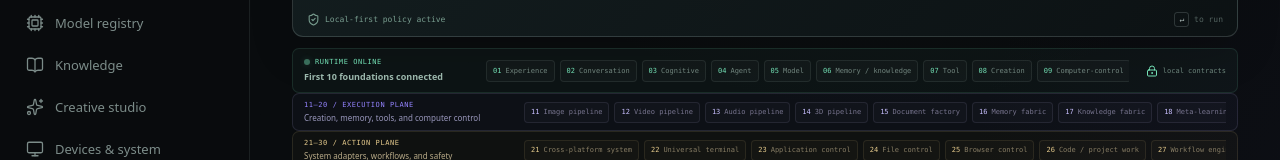
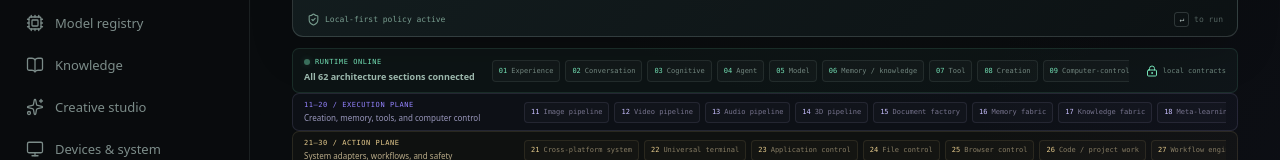
Before and after one commit to rajaram-2005/Aetheris-, a React (Vite) app: page / in a window 1280 px wide. Shown: the part 302-462 px from the top of the page. Built offline with nearby package versions, Linux system fonts and the light colour scheme.

Commit message:
Wire Aetheris control and execution planes together
Co-authored-by: arena-agent <297053741+arena-agent@users.noreply.github.com>

```diff
--- a/src/main.jsx
+++ b/src/main.jsx
@@ -387,11 +387,12 @@ function QuickAction({ action, onClick }) {
   return <button className="quick-action" onClick={() => onClick(action.prompt)}><Icon size={15} /><span>{action.label}</span><Plus size={13} className="quick-plus" /></button>
 }
 
-function FoundationStrip({ runtimeSnapshot }) {
+function FoundationStrip({ runtimeSnapshot, runtimeHealth }) {
   const foundations = runtimeSnapshot?.planes?.slice(0, 10) || []
+  const healthy = runtimeHealth?.status === 'healthy'
   return (
     <div className="foundation-strip">
-      <div className="foundation-copy"><span className="foundation-live"><StatusDot tone="mint" pulse /> RUNTIME ONLINE</span><strong>First 10 foundations connected</strong></div>
+      <div className="foundation-copy"><span className="foundation-live"><StatusDot tone={healthy ? 'mint' : 'gold'} pulse /> {healthy ? 'RUNTIME ONLINE' : 'RUNTIME CHECK'}</span><strong>{healthy ? 'All 62 architecture sections connected' : 'Runtime health requires review'}</strong></div>
       <div className="foundation-pills">{foundations.map((plane) => <span key={plane.id} title={plane.role}><b>{plane.number}</b>{plane.name.replace(' plane', '')}</span>)}</div>
       <span className="foundation-mode"><LockKeyhole size={12} /> local contracts</span>
     </div>
@@ -552,7 +553,7 @@ function runtimeTaskToRow(task) {
   }
 }
 
-function Dashboard({ command, setCommand, runCommand, setActiveView, tasks, onSelectTask, runtimeSnapshot }) {
+function Dashboard({ command, setCommand, runCommand, setActiveView, tasks, onSelectTask, runtimeSnapshot, runtimeHealth }) {
   const [activityItems, setActivityItems] = useState(INITIAL_ACTIVITY)
   const handleSubmit = () => {
     const text = command.trim()
@@ -573,7 +574,7 @@ function Dashboard({ command, setCommand, runCommand, setActiveView, tasks, onSe
       />
 
       <CommandComposer value={command} setValue={setCommand} onSubmit={handleSubmit} onQuickAction={handleQuickAction} large />
-      <FoundationStrip runtimeSnapshot={runtimeSnapshot} />
+      <FoundationStrip runtimeSnapshot={runtimeSnapshot} runtimeHealth={runtimeHealth} />
       <ArchitecturePhaseStrip runtimeSnapshot={runtimeSnapshot} />
       <ControlPhaseStrip runtimeSnapshot={runtimeSnapshot} />
       <ModePhaseStrip runtimeSnapshot={runtimeSnapshot} />
@@ -760,11 +761,13 @@ function App() {
   const [tasks, setTasks] = useState(INITIAL_TASKS)
   const [selectedTask, setSelectedTask] = useState(null)
   const [runtimeSnapshot, setRuntimeSnapshot] = useState(() => runtime.snapshot())
+  const [runtimeHealth, setRuntimeHealth] = useState(() => runtime.health())
   const [toast, setToast] = useState(null)
 
   useEffect(() => {
     return runtime.subscribe((event) => {
       setRuntimeSnapshot(runtime.snapshot())
+      setRuntimeHealth(runtime.health())
       if (event.task) {
         const row = runtimeTaskToRow(event.task)
         setTasks((current) => {
@@ -809,7 +812,7 @@ function App() {
       case 'knowledge': return <KnowledgeView />
       case 'studio': return <StudioView />
       case 'devices': return <DevicesView />
-      default: return <Dashboard command={command} setCommand={setCommand} runCommand={runCommand} setActiveView={setActiveView} tasks={tasks} onSelectTask={openTask} runtimeSnapshot={runtimeSnapshot} />
+      default: return <Dashboard command={command} setCommand={setCommand} runCommand={runCommand} setActiveView={setActiveView} tasks={tasks} onSelectTask={openTask} runtimeSnapshot={runtimeSnapshot} runtimeHealth={runtimeHealth} />
     }
   }
 
--- a/src/runtime/godCore.js
+++ b/src/runtime/godCore.js
@@ -229,8 +229,8 @@ export class GodCore {
     this.tasks.set(task.id, task)
     this.taskState.create(task)
     this.projectContext.attachTask('aetheris-core', task)
+    this.observability.startTask(task)
     this.executionLoop.start(task)
-    this.observability.startTask(task)
     this.emitTask(task, 'task.created')
     if (policy.requiresApproval) {
       graph.transition('policy', NODE_STATUS.BLOCKED, { output: 'Awaiting explicit approval' })
@@ -341,6 +341,21 @@ export class GodCore {
   getTask(taskId) {
     const task = this.tasks.get(taskId)
     return task ? serializeTask(task) : null
+  }
+
+  health() {
+    const snapshot = this.snapshot()
+    const checks = [
+      ['control-plane', Boolean(this.conversation && this.router && this.tasks)],
+      ['execution-plane', Boolean(this.workflow && this.executionLoop && this.observability)],
+      ['memory-knowledge', Boolean(this.memory && this.knowledge && this.data)],
+      ['multimodal', Boolean(this.creative && this.scientific && this.training)],
+      ['computer-control', Boolean(this.system && this.terminal && this.files && this.browser)],
+      ['security', Boolean(this.security && this.safety && this.sandbox)],
+      ['platform', Boolean(this.resourceManager && this.hardware && this.modes)],
+      ['extensibility', Boolean(this.plugins && this.developer && this.api)],
+    ].map(([id, ready]) => ({ id, ready }))
+    return { status: checks.every((check) => check.ready) ? 'healthy' : 'degraded', checks, localFirst: !snapshot.online, connectedSections: 62, phaseGroups: 6, timestamp: new Date().toISOString() }
   }
 
   snapshot() {
--- a/src/runtime/index.js
+++ b/src/runtime/index.js
@@ -22,6 +22,30 @@ export function createAetherisRuntime(options = {}) {
     },
     apiSpec() {
       return godCore.api.openApi()
+    },
+    health() {
+      return godCore.health()
+    },
+    ingestKnowledge(source) {
+      return godCore.knowledge.ingest(source)
+    },
+    searchKnowledge(query, options = {}) {
+      return godCore.knowledge.search(query, options)
+    },
+    registerPlugin(plugin) {
+      return godCore.plugins.register(plugin)
+    },
+    defineCapability(manifest) {
+      return godCore.developer.define(manifest)
+    },
+    publishCapability(id) {
+      return godCore.developer.publish(id)
+    },
+    getTrace(taskId) {
+      return godCore.observability.get(taskId)
+    },
+    recoverTask(taskId) {
+      return godCore.taskState.recover(taskId)
     },
     snapshot() {
       return godCore.snapshot()
```
